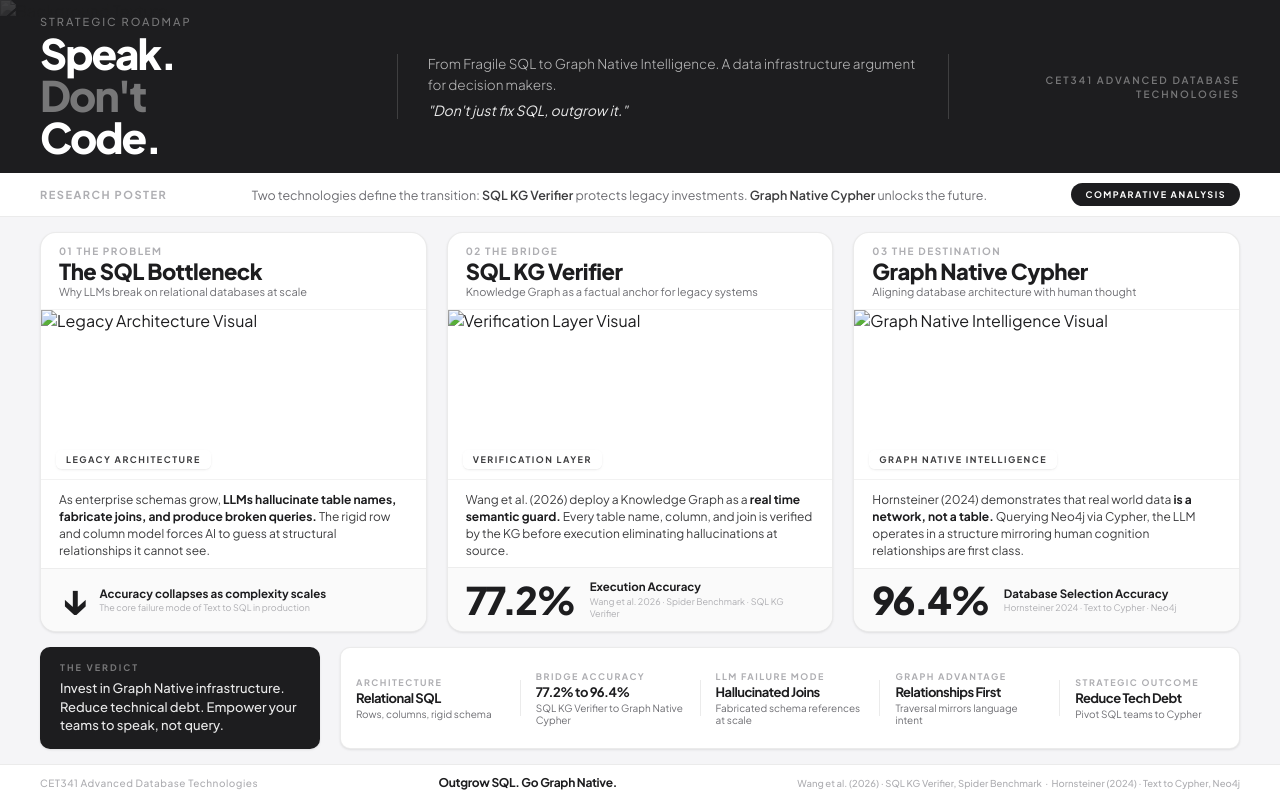
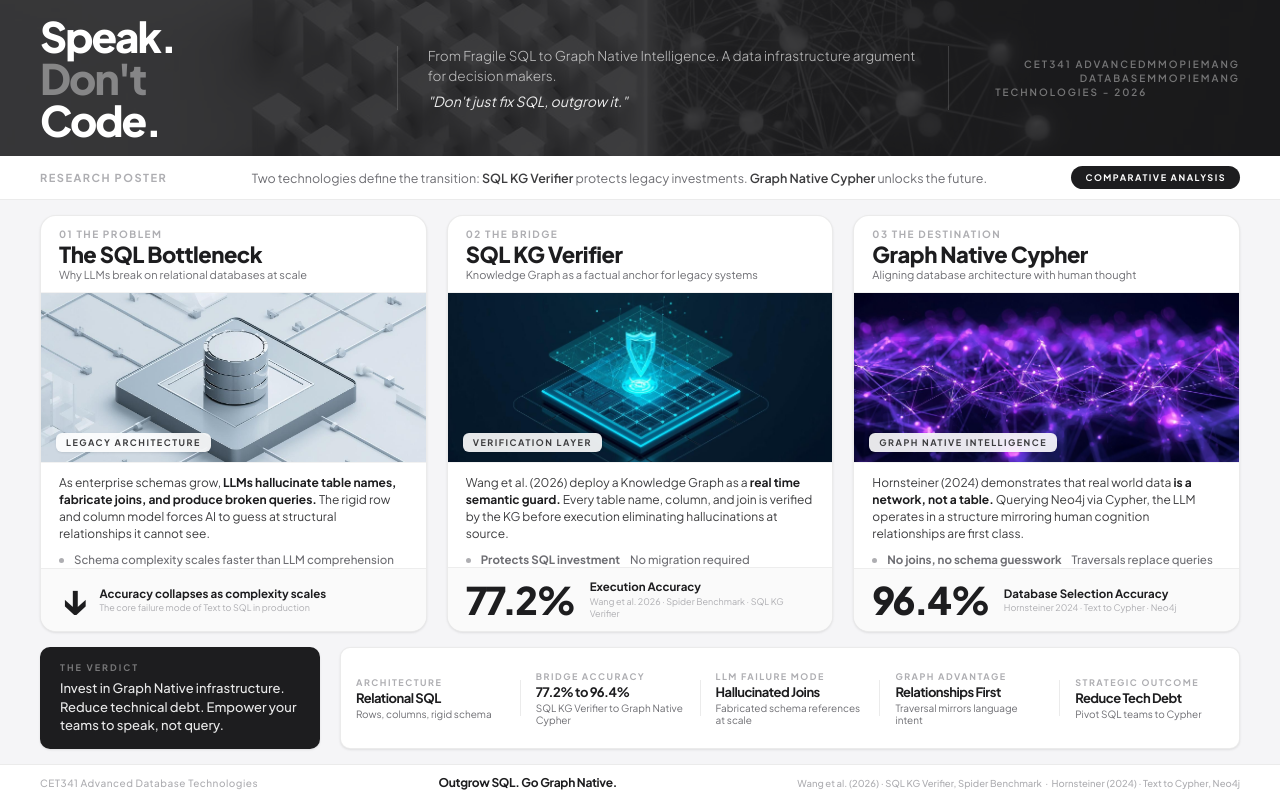
Before and after one commit to kopommops/CET341_ADT_Poster, a plain HTML site: page speak_dont_code_final.html in a window 1280 px wide. Drawn offline with Linux system fonts and the light colour scheme.

Commit message:
poster_major

```diff
--- a/speak_dont_code_final.htm
+++ b/speak_dont_code_final.html
@@ -30,12 +30,11 @@
   background: var(--bg);
   color: var(--ink-1);
   font-family: 'Plus Jakarta Sans', -apple-system, BlinkMacSystemFont, sans-serif;
-  overflow: hidden; /* Fits laptop screen with no scrollbars */
+  overflow: hidden;
   print-color-adjust: exact;
   -webkit-print-color-adjust: exact;
 }
 
-/* ─── POSTER SHELL ─── */
 .poster {
   width: 100%;
   height: 100%;
@@ -43,7 +42,6 @@
   flex-direction: column;
 }
 
-/* ─── TOP PANEL (TITLE SECTION) ─── */
 .top-panel {
   position: relative;
   background: var(--ink-1);
@@ -142,7 +140,6 @@
   line-height: 1.4;
 }
 
-/* ─── HEADER ROW ─── */
 .header-row {
   background: var(--surface);
   border-bottom: 1px solid var(--border);
@@ -184,7 +181,6 @@
   border-radius: 100px;
 }
 
-/* ─── COLUMNS AREA ─── */
 .columns {
   flex: 1 1 auto;
   display: grid;
@@ -354,7 +350,6 @@
   line-height: 1.3;
 }
 
-/* ─── BOTTOM SECTION (VERDICT + COMPARISON) ─── */
 .bottom-section {
   display: flex;
   padding: 0 40px 15px 40px;
@@ -474,10 +469,9 @@
 <div class="poster">
 
   <div class="top-panel">
-    <img class="top-img" src="path/to/your/header-background.jpg" alt="Background Texture">
+    <img class="top-img" src="images/split-screen.jpg" alt="Background Texture">
     <div class="top-content">
       <div class="title-left">
-        <div class="poster-eyebrow">Strategic Roadmap</div>
         <div class="poster-title">Speak.<br><em>Don't</em><br>Code.</div>
       </div>
 
@@ -487,7 +481,8 @@
       </div>
 
       <div class="title-right">
-        <span class="course-tag">CET341 Advanced Database Technologies</span>
+        <span class="course-tag">CET341 Advanced Database Technologies - 2026</span>
+        <span class="course-tag">Mmopiemang Mmopiemang</span>
       </div>
     </div>
   </div>
@@ -507,7 +502,7 @@
         <div class="col-sub">Why LLMs break on relational databases at scale</div>
       </div>
       <div class="col-visual">
-        <img src="path/to/your/image-problem.jpg" alt="Legacy Architecture Visual">
+        <img src="images/grey_grid.jpg" alt="Legacy Architecture Visual">
         <span class="col-visual-label">Legacy Architecture</span>
       </div>
       <div class="col-body">
@@ -535,7 +530,7 @@
         <div class="col-sub">Knowledge Graph as a factual anchor for legacy systems</div>
       </div>
       <div class="col-visual">
-        <img src="path/to/your/image-bridge.jpg" alt="Verification Layer Visual">
+        <img src="images/blue_shield.jpg" alt="Verification Layer Visual">
         <span class="col-visual-label">Verification Layer</span>
       </div>
       <div class="col-body">
@@ -563,7 +558,7 @@
         <div class="col-sub">Aligning database architecture with human thought</div>
       </div>
       <div class="col-visual">
-        <img src="path/to/your/image-destination.jpg" alt="Graph Native Intelligence Visual">
+        <img src="images/violet_network.jpg" alt="Graph Native Intelligence Visual">
         <span class="col-visual-label">Graph Native Intelligence</span>
       </div>
       <div class="col-body">
```
Also changed, not shown: images/blue_shield.jpg (added), images/grey_grid.jpg (added), images/split-screen.jpg (added), images/violet_network.jpg (added).
